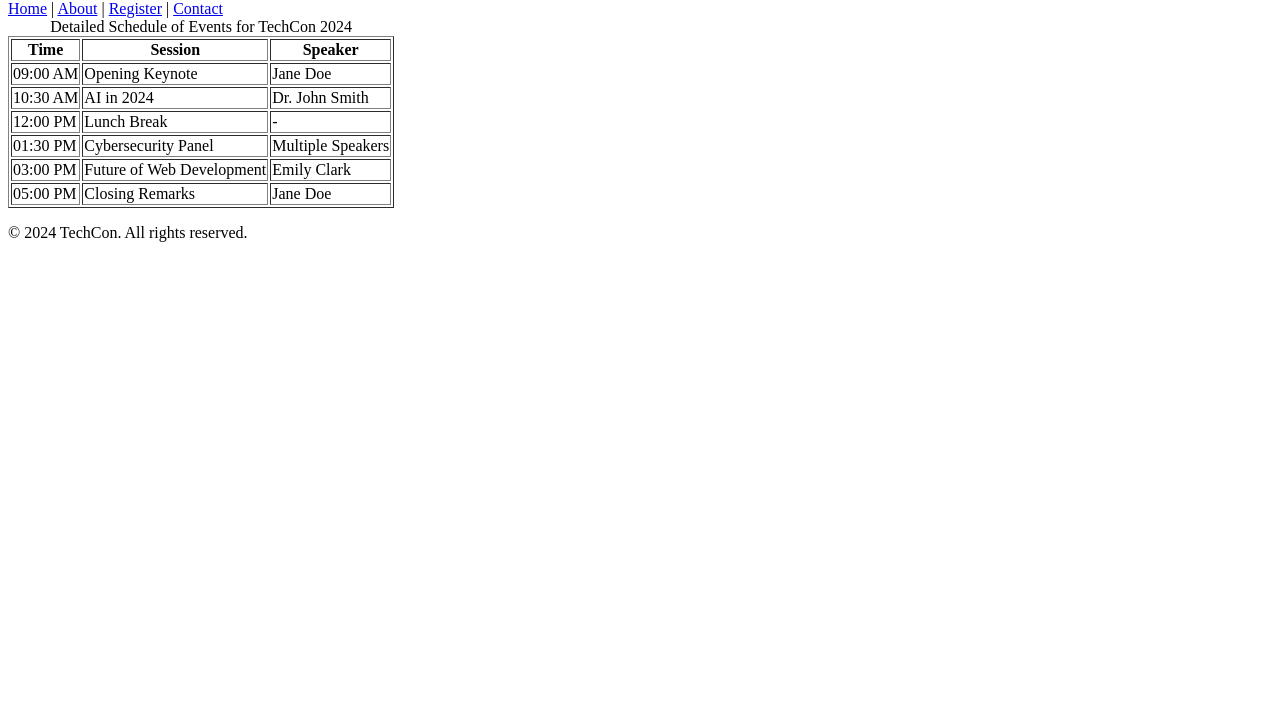
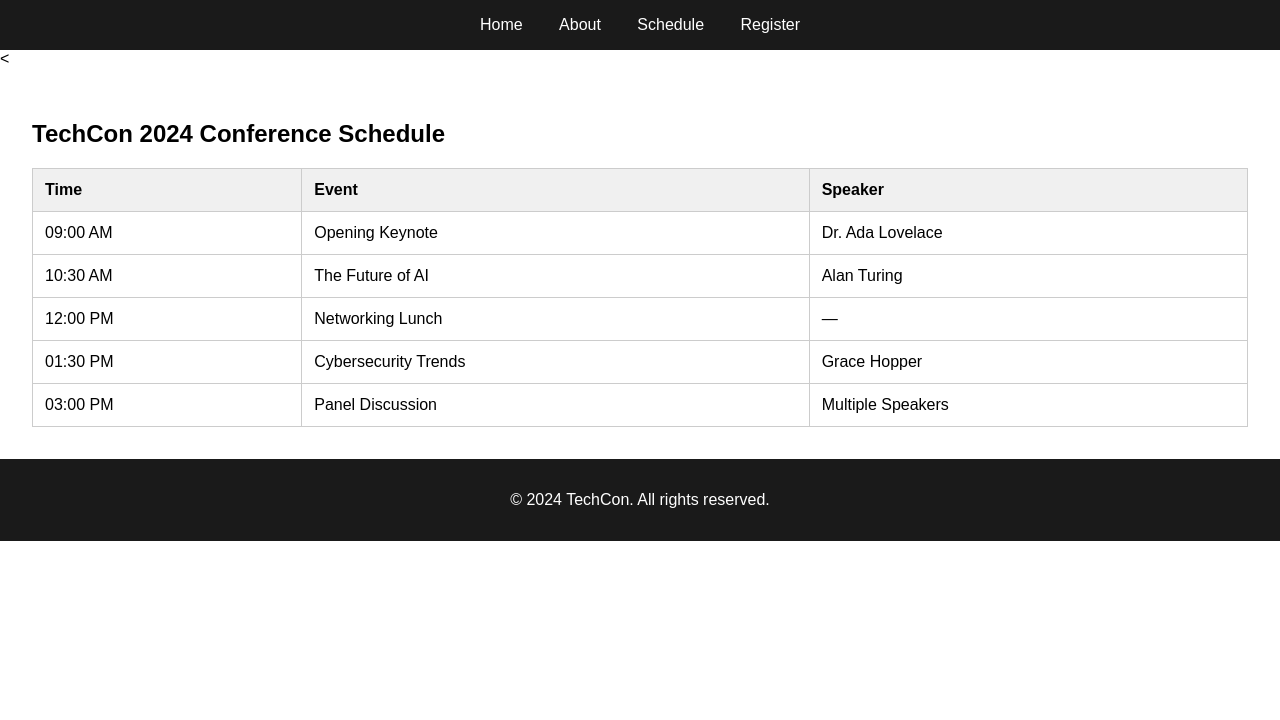
Before and after one commit to Lil-whills/TechCon_HTML, a plain HTML site: page techcon_website/schedule.html in a window 1280 px wide. Shown: the part 80-800 px from the top of the page. Drawn offline with Linux system fonts and the light colour scheme.

Commit message:
last commit

```diff
--- a/techcon_website/schedule.html
+++ b/techcon_website/schedule.html
@@ -1,66 +1,106 @@
 <!DOCTYPE html>
 <html lang="en">
 <head>
-  <meta charset="UTF-8" />
-  <meta name="viewport" content="width=device-width, initial-scale=1.0"/>
-  <title>Schedule for TechCon 2024</title>
+  <meta charset="UTF-8">
+  <meta name="viewport" content="width=device-width, initial-scale=1.0">
+  <title>Schedule - TechCon 2024</title>
+  <style>
+    body {
+      font-family: Arial, sans-serif;
+      margin: 0;
+      padding: 0;
+    }
+
+    header, footer {
+      background-color: #1a1a1a;
+      color: white;
+      padding: 1em;
+      text-align: center;
+    }
+
+    nav a {
+      margin: 0 1em;
+      color: white;
+      text-decoration: none;
+    }
+
+    main {
+      padding: 2em;
+    }
+
+    table {
+      width: 100%;
+      border-collapse: collapse;
+      margin-top: 1em;
+    }
+
+    th, td {
+      border: 1px solid #ccc;
+      padding: 0.75em;
+      text-align: left;
+    }
+
+    th {
+      background-color: #f0f0f0;
+    }
+  </style>
 </head>
 <body>
 
+
   <header>
-    <h1>Schedule for TechCon 2024</h1>
+    <h1>Event Schedule</h1>
     <nav>
-      <a href="index.html">Home</a> |
-      <a href="about.html">About</a> |
-      <a href="register.html">Register</a> |
-      <a href="contact.html">Contact</a>
+      <a href="index.html">Home</a>
+      <a href="about.html">About</a>
+      <a href="schedule.html">Schedule</a>
+      <a href="register.html">Register</a>
     </nav>
   </header>
 
+  <
   <main>
-    <table border="1">
-      <caption>Detailed Schedule of Events for TechCon 2024</caption>
+    <section>
+      <h2>TechCon 2024 Conference Schedule</h2>
+      <table>
         <thead>
           <tr>
-          <th scope="col">Time</th>
-          <th scope="col">Session</th>
-          <th scope="col">Speaker</th>
+            <th>Time</th>
+            <th>Event</th>
+            <th>Speaker</th>
           </tr>
         </thead>
         <tbody>
           <tr>
             <td>09:00 AM</td>
             <td>Opening Keynote</td>
-          <td>Jane Doe</td>
+            <td>Dr. Ada Lovelace</td>
           </tr>
           <tr>
             <td>10:30 AM</td>
-          <td>AI in 2024</td>
-          <td>Dr. John Smith</td>
+            <td>The Future of AI</td>
+            <td>Alan Turing</td>
           </tr>
           <tr>
             <td>12:00 PM</td>
-          <td>Lunch Break</td>
-          <td>-</td>
+            <td>Networking Lunch</td>
+            <td>—</td>
           </tr>
           <tr>
             <td>01:30 PM</td>
-          <td>Cybersecurity Panel</td>
-          <td>Multiple Speakers</td>
+            <td>Cybersecurity Trends</td>
+            <td>Grace Hopper</td>
           </tr>
           <tr>
             <td>03:00 PM</td>
-          <td>Future of Web Development</td>
-          <td>Emily Clark</td>
-        </tr>
-        <tr>
-          <td>05:00 PM</td>
-          <td>Closing Remarks</td>
-          <td>Jane Doe</td>
+            <td>Panel Discussion</td>
+            <td>Multiple Speakers</td>
           </tr>
         </tbody>
       </table>
+    </section>
   </main>
+
 
   <footer>
     <p>&copy; 2024 TechCon. All rights reserved.</p>
```
Lines whose indentation alone changed are shown as unchanged.
